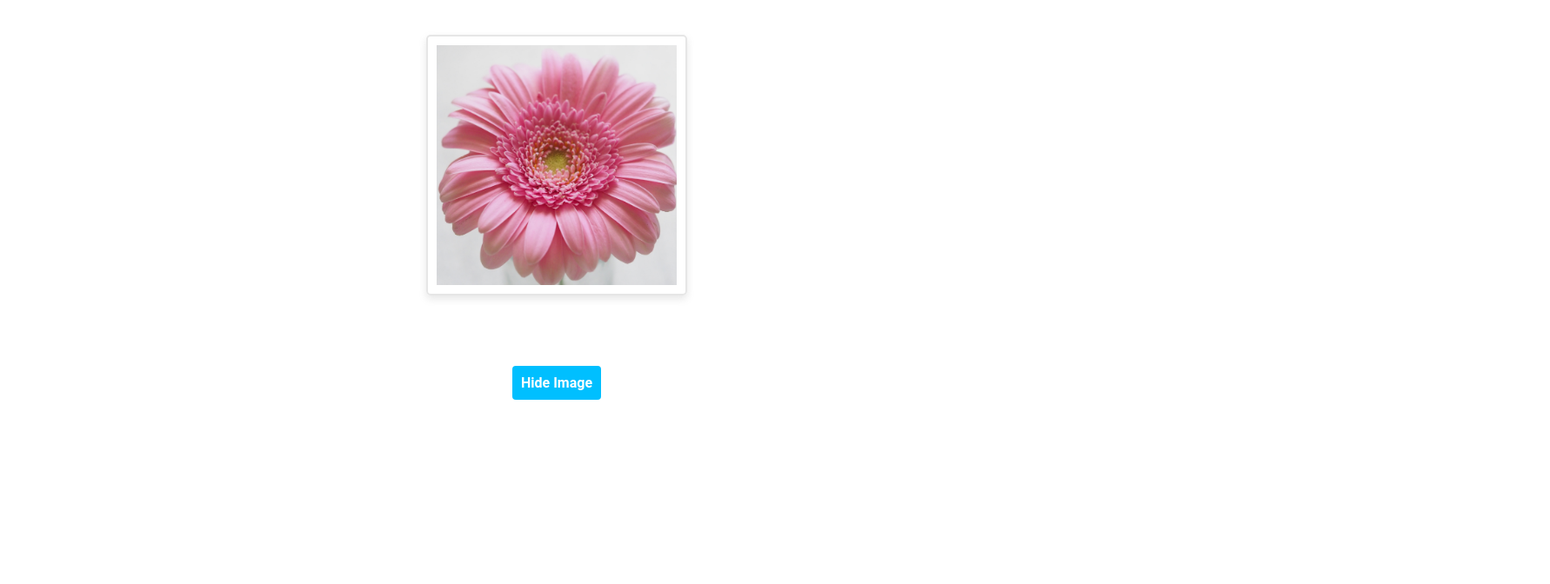
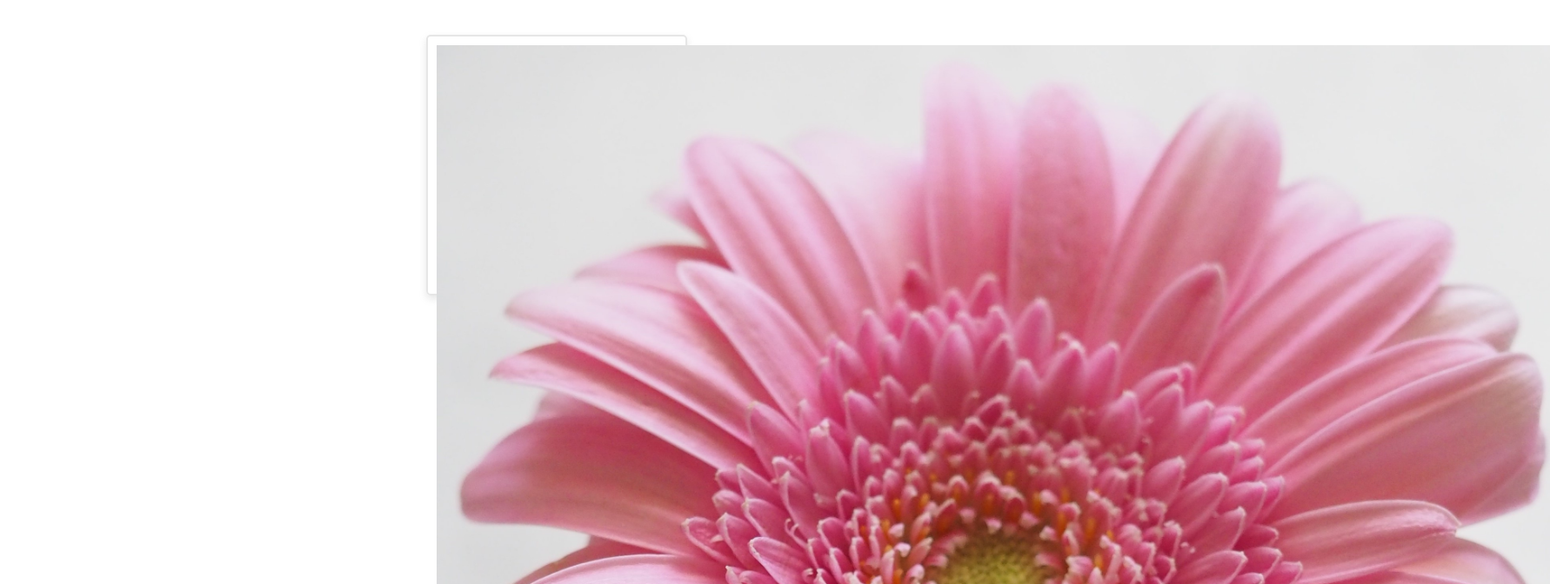
Before and after one commit to Mariraj-Krishnan/Image-Puzzle, a plain HTML site: page index.html in a window 1280 px wide. Both pictures are taken after a click on the button "Show Image". Shown: the top 672 px of the page at 87% size, 1782 px wide, since content can reach past the window. Drawn offline with Linux system fonts and the light colour scheme.

Commit message:
Update style.css

```diff
--- a/style.css
+++ b/style.css
@@ -109,5 +109,5 @@ img {
 }
 img.active {
   position: absolute;
-  width: 276px;
+  width: 100%;
 }
```
